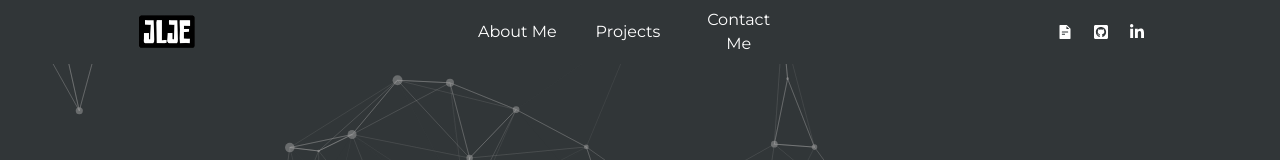
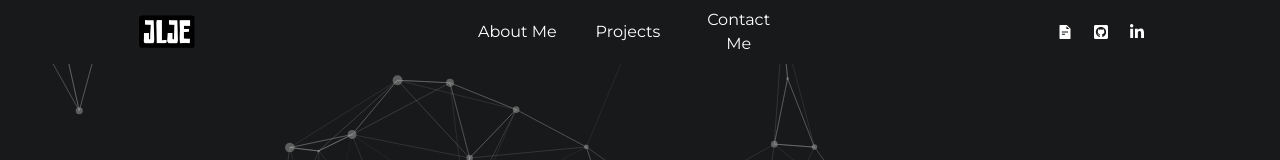
Before and after one commit to joellje/joellje.github.io, a React (Create React App) app: page / in a window 1280 px wide. Shown: the top 160 px of the page. Built offline with nearby package versions, Linux system fonts and the light colour scheme.

Commit message:
changed bg colour

```diff
--- a/package.json
+++ b/package.json
@@ -9,7 +9,6 @@
     "@testing-library/jest-dom": "^5.16.5",
     "@testing-library/react": "^13.4.0",
     "@testing-library/user-event": "^13.5.0",
-    "gh-pages": "^5.0.0",
     "react": "^18.2.0",
     "react-awesome-reveal": "^4.2.3",
     "react-dom": "^18.2.0",
@@ -47,6 +46,7 @@
     ]
   },
   "devDependencies": {
+    "gh-pages": "^5.0.0",
     "tailwindcss": "^3.2.4"
   }
 }
--- a/src/App.js
+++ b/src/App.js
@@ -32,7 +32,7 @@ function App() {
           options={{
             background: {
               color: {
-                value: "#313638",
+                value: "#18191a",
               },
             },
             fpsLimit: 120,
--- a/src/Sections/About.js
+++ b/src/Sections/About.js
@@ -1,11 +1,9 @@
 import React from "react";
 import EducationCard from "../Components/EducationCard";
-import ri from "../Assets/ri.jpg";
 import ntu from "../Assets/ntu.png";
 import ucb from "../Assets/ucb.png";
 import shopee from "../Assets/shopee.png";
 import aspire from "../Assets/aspire.png";
-import htx from "../Assets/htx.png";
 import ExperienceCard from "../Components/ExperienceCard";
 import {
   DiJava,
--- a/src/Sections/Projects.js
+++ b/src/Sections/Projects.js
@@ -3,7 +3,6 @@ import ProjectCard from "../Components/ProjectCard";
 import { Fade } from "react-awesome-reveal";
 import bulletin from "../Assets/bulletin.png"
 import yummytummy from "../Assets/yummytummy.png"
-import ucb from "../Assets/ucb.png";
 
 export default function Projects() {
   const projects = [
--- a/tailwind.config.js
+++ b/tailwind.config.js
@@ -10,7 +10,7 @@ module.exports = {
       mono: ["Monaco", "ui-monospace"],
     },
     extend: {
-      colors: { grayy: "#333333", whitee: "#A1A1A1", blackk: "#313638"},
+      colors: { grayy: "#333333", whitee: "#A1A1A1", blackk: "#18191a"},
     },
   },
   plugins: [],
```
Also changed, not shown: 1 other file (tests, documents, lock files or other folders).
